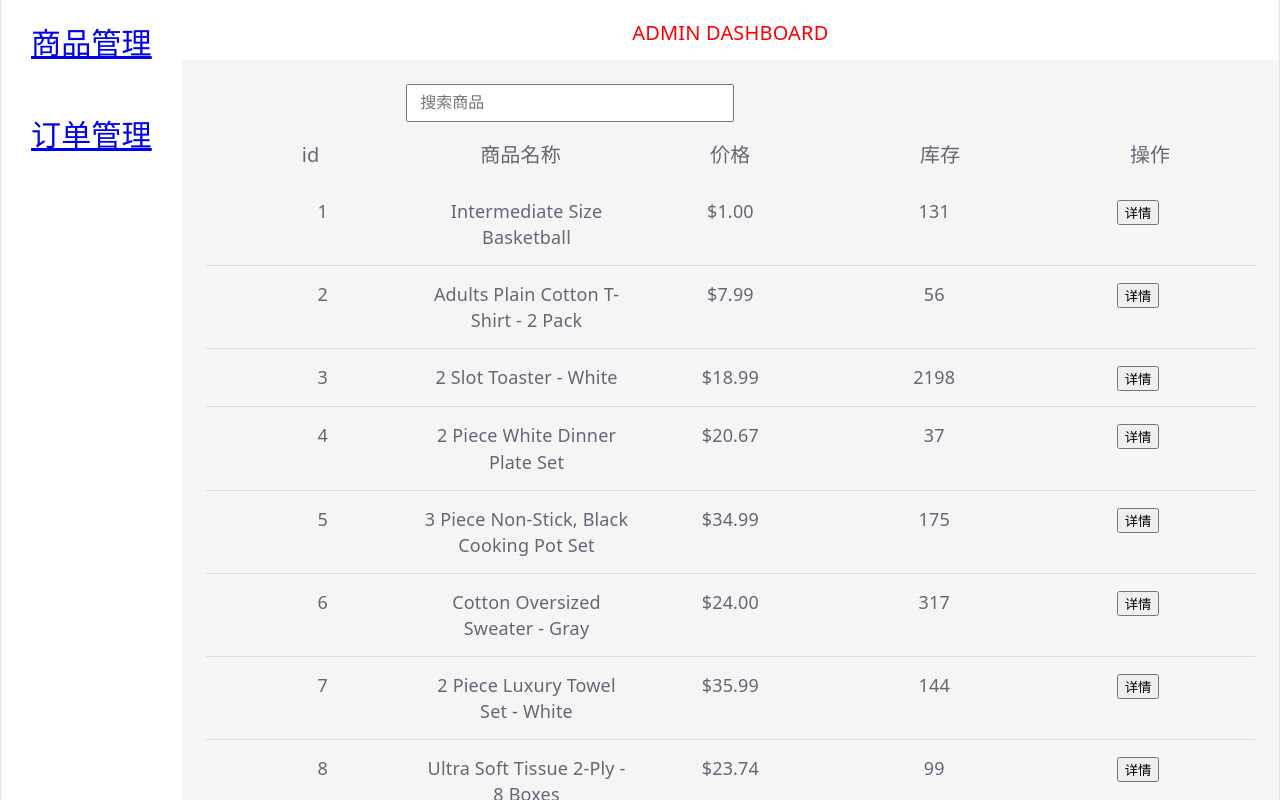
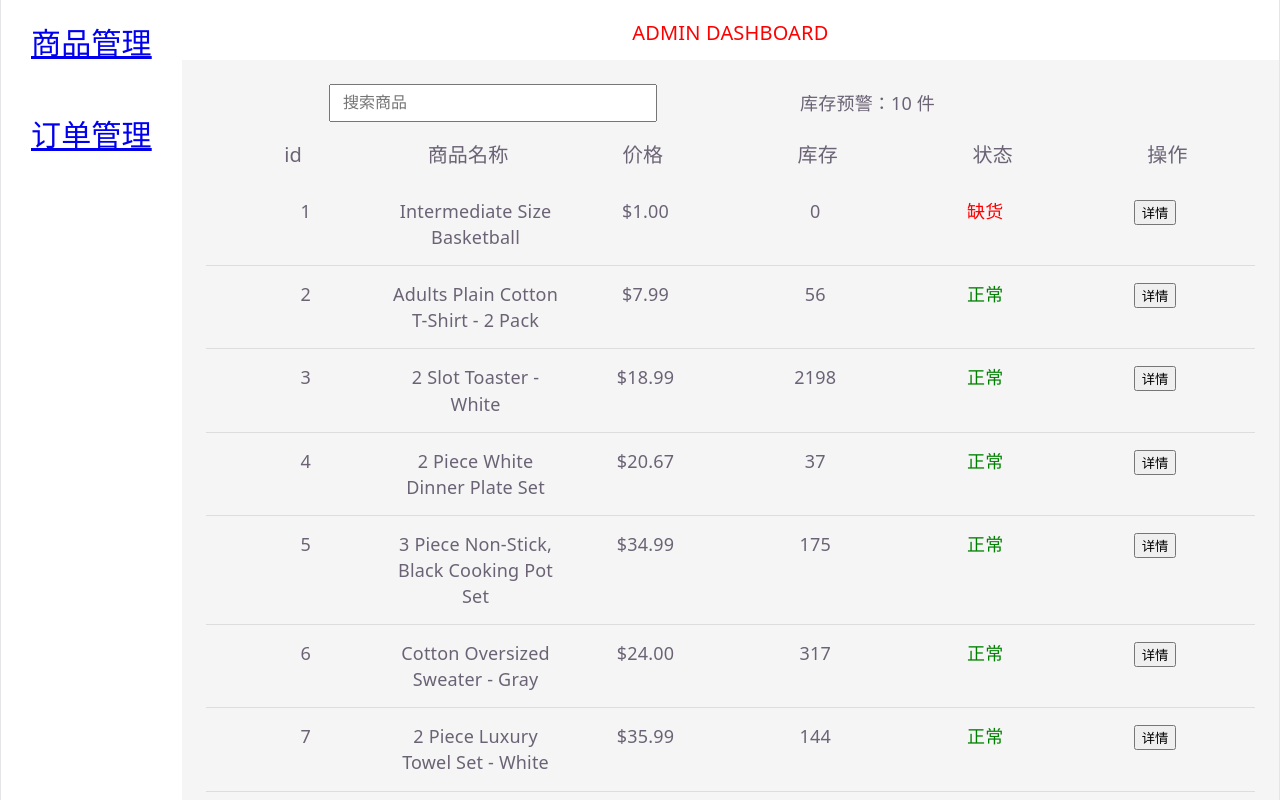
Before and after one commit to R1Kka1/admin-dashboard, a React (Vite) app: page /admin/products in a window 1280 px wide. Built offline with nearby package versions, Linux system fonts and the light colour scheme; data requests are answered from the project's data file; sample sign-in values are in the browser's storage.

Commit message:
添加商品状态库存提醒

```diff
--- a/db.json
+++ b/db.json
@@ -6,7 +6,7 @@
       "name": "Intermediate Size Basketball",
       "rating": {
         "stars": 4,
-        "count": 131
+        "count": 0
       },
       "priceCents": 100,
       "keywords": [
@@ -709,50 +709,6 @@
       },
       "keywords": [],
       "id": "t_Q38Yu1LrI"
-    },
-    {
-      "name": "1111111",
-      "priceCents": 1044,
-      "image": "images/products/women-striped-beach-dress.jpg",
-      "rating": {
-        "stars": 0,
-        "count": 1
-      },
-      "keywords": [],
-      "id": "NPs-gA4MCYc"
-    },
-    {
-      "name": "3sd",
-      "priceCents": 11100,
-      "image": "images/products/women-striped-beach-dress.jpg",
-      "rating": {
-        "stars": 0,
-        "count": 1
-      },
-      "keywords": [],
-      "id": "p3q5c4XCGHU"
-    },
-    {
-      "name": "tesxrt",
-      "priceCents": 1421,
-      "image": "images/products/women-striped-beach-dress.jpg",
-      "rating": {
-        "stars": 0,
-        "count": 1
-      },
-      "keywords": [],
-      "id": "AmDLsa7aaFk"
-    },
-    {
-      "name": "text1",
-      "priceCents": 1200,
-      "image": "images/products/women-striped-beach-dress.jpg",
-      "rating": {
-        "stars": 0,
-        "count": 1
-      },
-      "keywords": [],
-      "id": "K5cNMq6iMjE"
     }
   ],
   "users": [
@@ -1572,6 +1528,46 @@
       "detail": "管理员登录后台",
       "createdAt": "2026-08-07T07:06:58.043Z",
       "id": "1myTFcU3V2M"
+    },
+    {
+      "operator": "admin",
+      "action": "删除商品",
+      "target": "text1",
+      "detail": "删除商品",
+      "createdAt": "2026-08-07T07:35:35.700Z",
+      "id": "96y2JfQChLY"
+    },
+    {
+      "operator": "admin",
+      "action": "删除商品",
+      "target": "tesxrt",
+      "detail": "删除商品",
+      "createdAt": "2026-08-07T07:35:39.036Z",
+      "id": "m_hbn44EKrk"
+    },
+    {
+      "operator": "admin",
+      "action": "删除商品",
+      "target": "3sd",
+      "detail": "删除商品",
+      "createdAt": "2026-08-07T07:35:41.881Z",
+      "id": "Re8yDG0gaB8"
+    },
+    {
+      "operator": "admin",
+      "action": "删除商品",
+      "target": "1111111",
+      "detail": "删除商品",
+      "createdAt": "2026-08-07T07:35:44.471Z",
+      "id": "M5mhLqJDJUY"
+    },
+    {
+      "operator": "admin",
+      "action": "修改库存",
+      "target": "Intermediate Size Basketball",
+      "detail": "库存：131 -> 库存：0",
+      "createdAt": "2026-08-08T01:30:29.353Z",
+      "id": "y-0CUSHgIGA"
     }
   ],
   "$schema": "./node_modules/json-server/schema.json"
--- a/src/pages/Products.css
+++ b/src/pages/Products.css
@@ -5,8 +5,10 @@
 .productsTitle{
     flex: 1;
 }
+.warningProducts {
+    margin-bottom: 20px;
 
-
+}
 
 .productsDetails{
     margin-top: 15px;
@@ -23,7 +25,7 @@
 }
 .searchProduct{
     margin-bottom: 20px;
-     flex:1;
+    flex:1;
 }
 .searchInput{
     width: 300px;
@@ -43,3 +45,17 @@
     height:40px;
     margin-bottom: 20px;
 }
+
+.warning{
+    color: orange;
+    font-weight: bold;
+}
+
+.out{
+    color: red;
+    font-weight: bold;
+}
+
+.normal{
+    color: green;
+}
--- a/src/pages/Products.jsx
+++ b/src/pages/Products.jsx
@@ -63,6 +63,9 @@ export function Products() {
     const filteredProducts = products.filter((product) => {
         return product.name.toLowerCase().includes(keyword.toLowerCase());
     });
+    const warningProducts = products.filter((product) => {
+        return product.rating.count < 10;
+    });
 
     if(loading){
         return <Loading />
@@ -77,6 +80,9 @@ export function Products() {
                             setKeyword(e.target.value);
                         }}/>
                     </div>
+                    <div className='warningProducts'>
+                        <p>库存预警：{warningProducts.length} 件</p>
+                    </div>
                     <div className='addNewProductBtn'>
                         {
                             ["管理员","超级管理员"].includes(user.role) &&
@@ -90,6 +96,7 @@ export function Products() {
                     <span className="productsTitle">商品名称</span>
                     <span className="productsTitle">价格</span>
                     <span className="productsTitle">库存</span>
+                    <span className="productsTitle">状态</span>
                     <span className="productsTitle">操作</span>
                 </div>
 
@@ -103,6 +110,15 @@ export function Products() {
                                 <div>{product.name}</div>
                                 <div>{formatCurrency(product.priceCents)}</div>
                                 <div>{product.rating.count}</div>
+                                <div>
+                                    {product.rating.count === 0 ? (
+                                        <span className="out">缺货</span>
+                                    ) : product.rating.count < 10 ? (
+                                        <span className="warning">库存不足</span>
+                                    ) : (
+                                        <span className="normal">正常</span>
+                                    )}
+                                </div>
                                 <div>
                                     <button onClick={() => {
                                         setSelectProduct(product);
```
